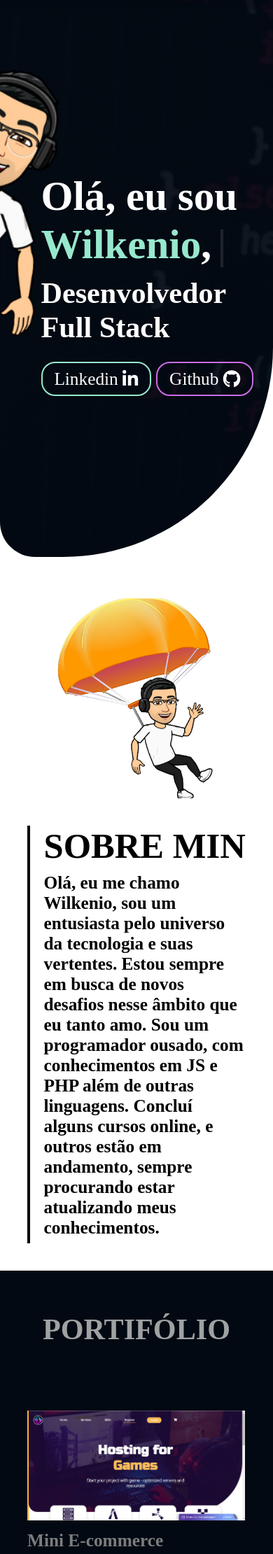
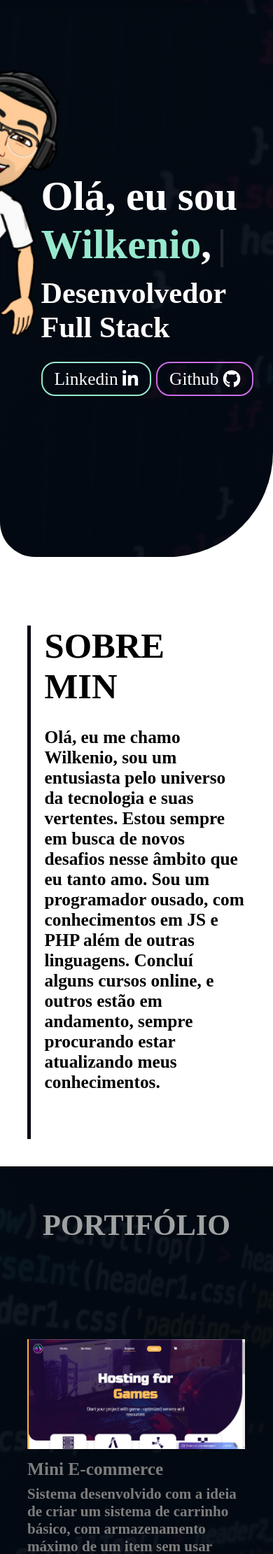
Before and after one commit to wilkenio/meusite, a PHP site: page / in a window 390 px wide. Shown: the part 48-2269 px from the top of the page at 70% size. Run offline with PHP 8.4, Linux system fonts and the light colour scheme; some web fonts are replaced.

Commit message:
Add files via upload

```diff
--- a/css/css.css
+++ b/css/css.css
@@ -24,6 +24,7 @@ nav{
     background-color: #02091233;
     position: fixed;
     width: 100%;
+    z-index: 9;
 }
 
 nav ul{
@@ -171,6 +172,9 @@ nav ul a{
 }
 
 @media (max-width: 1050px){
+    #capa{
+        border-radius: 0px 0px 150px 50px;
+    }
     #subcapa{
         flex-direction: column;
         padding-bottom: 40%;
@@ -179,6 +183,7 @@ nav ul a{
         width: 80%;
         margin-left: 10%;
         padding: 5%;
+        z-index: 2;
     }
 
     #capa-1 h1{
@@ -191,8 +196,8 @@ nav ul a{
     }
 
     #capa-2{
-        position: absolute;
-        z-index: 4;
+        position:absolute;
+        z-index: 1;
         width: 25vh;
         margin-top: 5vh;
         background-size: 70vh;
@@ -234,7 +239,8 @@ nav ul a{
     font-family: R03;
 }
 #sobre h5{
-    margin-bottom: 3%;
+    margin-bottom: 8vh;
+    margin-top: 10%;
     font-size: 3vh;
     font-family: R01;
 }
@@ -245,11 +251,13 @@ nav ul a{
     }
     #sobre{
         padding-left: 5%;
+        border-left: #020912 solid 5px;
     }
     #sobre-img{
-        padding-bottom: 30%;
+        padding-bottom: 27%;
         background-position-x: 30%;
         background-size: 35vh;
+        display: none;
     }
 }
 #portifolio{
@@ -300,7 +308,7 @@ nav ul a{
     padding: 1vh;
     padding-left: 3vh;
     padding-right: 3vh;
-    font-size: 2.5vh;
+    font-size: 2.2vh;
     margin-right: 1%;
     color: white;
     border-radius: 20px;
@@ -319,7 +327,7 @@ nav ul a{
     padding: 1vh;
     padding-left: 3vh;
     padding-right: 3vh;
-    font-size: 2.5vh;
+    font-size: 2.2vh;
     margin-right: 1%;
     color: white;
     border-radius: 20px;
@@ -349,8 +357,14 @@ nav ul a{
     color:#F9B137;
 }
 @media (max-width: 1050px){
+    #portifolio{
+        background-image: url('../img/capa.png');
+        background-attachment: fixed;
+        background-size: cover;
+    }
     .card{
         width: 80%;
+        margin-top: 12%;
     }
     #card-portifolio{
         grid-template-rows: auto  ;
--- a/index.html
+++ b/index.html
@@ -9,6 +9,8 @@
     <link rel="stylesheet" href="css/css.css">
     <!--font awesome-->
     <link rel="stylesheet" href="https://cdnjs.cloudflare.com/ajax/libs/font-awesome/6.2.0/css/all.min.css">
+    <!--jquery-->
+    <script src="https://code.jquery.com/jquery-3.6.3.min.js" integrity="sha256-pvPw+upLPUjgMXY0G+8O0xUf+/Im1MZjXxxgOcBQBXU=" crossorigin="anonymous"></script>
 </head>
 
 <body>
@@ -24,13 +26,13 @@
                 <li><img id="logo-menu" src="img/logo.png" alt="logomarca"></li>
             </a>
             <a href="#capa">
-                <li>HOME</li>
+                <li class="itens-menu">HOME</li>
             </a>
             <a href="#sobre-geral">
-                <li>SOBRE</li>
+                <li class="itens-menu">SOBRE</li>
             </a>
             <a href="#portifolio">
-                <li>PORTIFÓLIO</li>
+                <li class="itens-menu">PORTIFÓLIO</li>
             </a>
         </ul>
     </nav>
@@ -85,7 +87,6 @@
         By Wilkenio Pereira
     </footer>
     <script src="js/js.js"></script>
-
 </body>
 
 </html>
--- a/js/js.js
+++ b/js/js.js
@@ -1,3 +1,4 @@
+//funções do menu
 function menuabrir(iconHam){
     var menumobile = document.getElementById("menu-mobile")
     var x = document.getElementById("x")
@@ -16,14 +17,22 @@ function menufechar(x){
     menumobile.style.left="-100%"
 }
 
-
+//função para mudar a cor do menu de acordo com o scroll
  let doc = document.documentElement
  window.addEventListener('scroll', function() {
      let value = parseInt(100 * doc.scrollTop / (doc.scrollHeight - doc.clientHeight))
      // console.log(value)
-    if(value > 10){
+     if(value > 5){
               document.getElementById("nav").style.background="#030912"
      }else{
          document.getElementById("nav").style.background="#02091233"
      }
  })
+
+//fechar menu apos clique algum item
+$(".itens-menu").click(function(event){
+   if(window.screen.availWidth < 1050){
+    var ham = document.getElementById("x")
+    menufechar(ham)
+   }
+});
```
Lines whose indentation alone changed are shown as unchanged.
